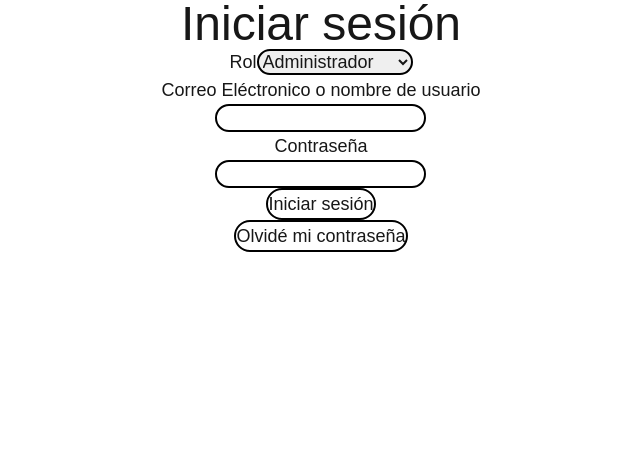
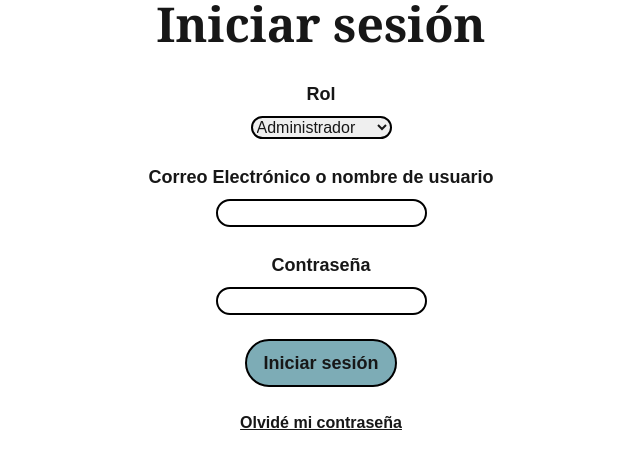
Before and after one commit to RictalLime/MetodologiaDeDesarrollo, a Next.js app in the folder gervacomercial/: page /login in a window 1280 px wide. Shown: the top 466 px of the page, without its empty margins (319-959 px from the left). Built offline with nearby package versions, Linux system fonts and the light colour scheme.

Commit message:
Diseño y creacion de crearEmpleado

```diff
--- a/gervacomercial/src/pages/_app.js
+++ b/gervacomercial/src/pages/_app.js
@@ -1,4 +1,16 @@
 import "@/styles/globals.css";
+import { Roboto } from 'next/font/google';
+import { Playfair_Display } from 'next/font/google';
+
+
+const roboto = Roboto({
+  weight: ['400', '700'], // Especifica los pesos de la fuente
+  subsets: ['latin'], // Subconjunto de la fuente
+});
+const playfair = Playfair_Display({
+  weight: ['400', '900'], // Especifica los pesos de la fuente
+  subsets: ['latin'], // Subconjunto de la fuente
+});
 
 export default function App({ Component, pageProps }) {
   return <Component {...pageProps} />;
--- a/gervacomercial/src/pages/_document.js
+++ b/gervacomercial/src/pages/_document.js
@@ -3,7 +3,12 @@ import { Html, Head, Main, NextScript } from "next/document";
 export default function Document() {
   return (
     <Html lang="en">
-      <Head />
+      <Head>
+        <link
+          href="https://fonts.googleapis.com/icon?family=Material+Icons"
+          rel="stylesheet"
+        />
+      </Head>
       <body className="antialiased">
         <Main />
         <NextScript />
--- /dev/null
+++ b/gervacomercial/src/pages/crearEmpleado.jsx
@@ -0,0 +1,34 @@
+import React from 'react'
+
+function Login() {
+    const handleSubmit = (e) => {
+        e.preventDefault();
+    }
+
+    return (
+        <div className='w-screen flex flex-col items-center'>
+            <button className='rounded-full border-3 border-[#151918] bg-[#7DACB6] items-center'>
+                <span className="material-icons">arrow_back</span>
+            </button>
+            <h1 className='text-5xl mb-8 font-serif font-bold'>
+                Crear empleados
+            </h1>
+            <form className='flex flex-col items-center space-y-6' onSubmit={handleSubmit}>
+                <label className='text-lg text-center font-bold'>
+                    Nombre del usuario
+                </label>
+                <input className='border-2 border-negro rounded-[25px] mt-2' type="text" name='nombre'/>
+                <label className='text-lg text-center font-bold'>
+                    Sueldo por día
+                </label>
+                <input className='border-2 border-negro rounded-[25px] mt-2' type="text"/>
+                <button className='text-lg border-2 rounded-[25px] border-negro bg-[#7DACB6] px-4 py-2 font-bold font-serif' type='submit'>
+                    GUARDAR
+                </button>
+            </form>
+        </div>
+
+    )
+}
+
+export default Login
--- a/gervacomercial/src/pages/login.jsx
+++ b/gervacomercial/src/pages/login.jsx
@@ -1,36 +1,53 @@
 import React from 'react'
 
-
 function Login() {
-    const handleSubmit = (e) =>{
-
+    const handleSubmit = (e) => {
+        e.preventDefault();
     }
 
-
-  return (
+    return (
         <div className='w-screen flex flex-col items-center'>
-            <h1 class='text-5xl'>
+            <h1 className='text-5xl mb-8 font-serif font-bold'>
                 Iniciar sesión
             </h1>
-            <form className=' flex flex-col items-center' onSubmit={handleSubmit}>
-                <label className='text-lg'>
-                    Rol
-                    <select className='border-2 border-negro rounded-[25px]' name="RolOpciones" id="RolSelect">
-                        <optgroup class= 'text-base' label="Selecciona un rol">
+            <form className='flex flex-col items-center space-y-6' onSubmit={handleSubmit}>
+                {/* Grupo de Rol */}
+                <div className='flex flex-col items-center'>
+                    <label className='text-lg text-center font-bold'>
+                        Rol
+                    </label>
+                    <select className='border-2 border-negro rounded-[25px] mt-2' name="RolOpciones" id="RolSelect">
+                        <optgroup className='text-base' label="Selecciona un rol">
                             <option className='text-base' value="">Administrador</option>
                             <option className='text-base' value="">Empleado</option>
                         </optgroup>
                     </select>
-                </label>
-                <label className='text-lg'>Correo Eléctronico o nombre de usuario</label>
-                <input className='border-2 border-negro rounded-[25px]' type="text" name="email" id="emailInput"/>
-                <label className='text-lg'>Contraseña</label>
-                <input className='border-2 border-negro rounded-[25px]' type="password"/>
-                <button className='text-lg border-2 rounded-[25px] border-negro' type="submit">Iniciar sesión</button>
-                <button className='text-lg border-2 border-negro rounded-[25px]'>Olvidé mi contraseña</button>
+                </div>
+
+                {/* Grupo de Correo */}
+                <div className='flex flex-col items-center'>
+                    <label className='text-lg text-center font-bold'>
+                        Correo Electrónico o nombre de usuario
+                    </label>
+                    <input className='border-2 border-negro rounded-[25px] mt-2' type="text" name="email" id="emailInput" />
+                </div>
+
+                {/* Grupo de Contraseña */}
+                <div className='flex flex-col items-center'>
+                    <label className='text-lg text-center font-bold'>
+                        Contraseña
+                    </label>
+                    <input className='border-2 border-negro rounded-[25px] mt-2' type="password" />
+                </div>
+
+                {/* Botón de Iniciar Sesión */}
+                <button className='text-lg border-2 rounded-[25px] border-negro bg-[#7DACB6] px-4 py-2 font-bold' type="submit">
+                    Iniciar sesión
+                </button>
+                <button className='underline font-bold'>Olvidé mi contraseña</button>
             </form>
         </div>
-  )
+    )
 }
 
 export default Login
```
Also changed, not shown: gervacomercial/package.json (+5 -5 lines), 1 other file (tests, documents, lock files or other folders).
